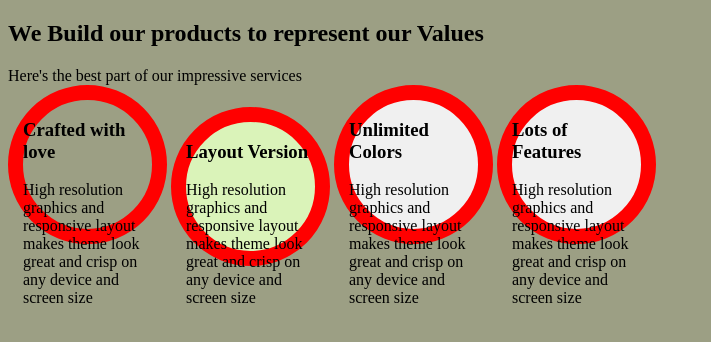
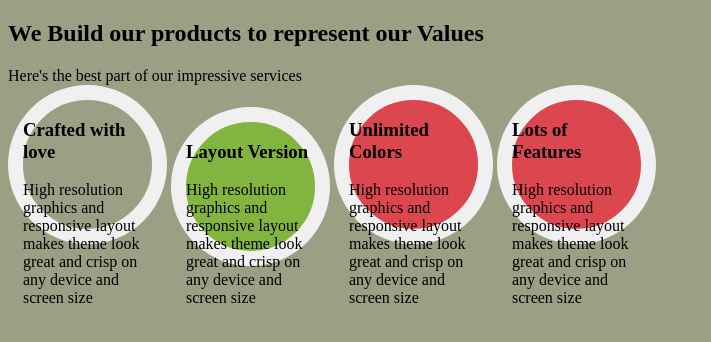
Before and after one commit to teacherigor/florida, a plain HTML site: page index.html in a window 1280 px wide. Shown: the whole page, without its empty margins (0-711 px from the left). Drawn offline with Linux system fonts and the light colour scheme.

Commit message:
I change hexcode colors of 'advantage-item' rules

```diff
--- a/style-main.css
+++ b/style-main.css
@@ -11,21 +11,21 @@ body {
 }
 }
 .crafted {
-	background-color: #f0f0f0;
+	background-color: #dc464e;
 }
 .layout {
-	background-color: #daf3b9;
+	background-color: #82b53f;
 }
 .unlimited {
-	background-color: #f0f0f0;
+	background-color: #dc464e	;
 }
 .lots {
-	background-color: #f0f0f0;
+	background-color: #dc464e;
 }
 .advantage-item {
 	display: inline-block;
 	width: 129px;
 	height: 129px;
 	border-radius: 50%;
-	border: 15px solid red;
+	border: 15px solid #f0f0f0;
 }
```
Also changed, not shown: shape-1.png (added).
